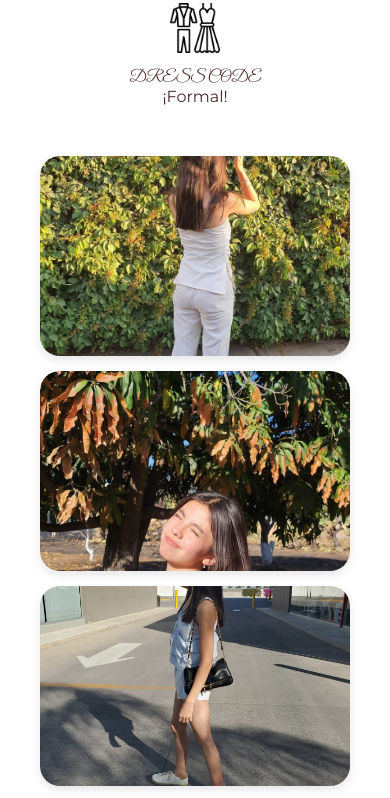
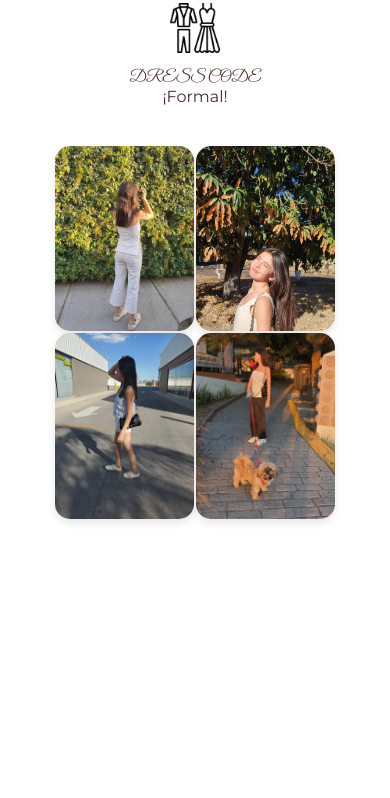
Before and after one commit to UlisesRamos20/mis_XV_AGJ, a plain HTML site: page index.html in a window 390 px wide. Shown: the part 1266-2064 px from the top of the page. After the commit the page ends 1825 px from the top, so only its background shows below. Drawn offline with Linux system fonts and the light colour scheme.

Commit message:
1st collage test
This test the simetry of the images in the mobile view

```diff
--- a/index.html
+++ b/index.html
@@ -172,36 +172,30 @@
       }
 
       .collage {
-        margin: 50px auto;
+        margin: 40px auto;
         text-align: center;
-        max-width: 800px;
-        padding: 0 20px;
+        max-width: 280px;
       }
 
       .titulo-collage {
         font-family: 'Great Vibes', cursive;
-        font-size: 32px;
+        font-size: 28px;
         color: #4a2c2a;
-        margin-bottom: 20px;
+        margin-bottom: 15px;
       }
 
       .collage-grid {
         display: grid;
-        grid-template-columns: repeat(auto-fit, minmax(160px, 1fr));
-        gap: 15px;
+        grid-template-columns: repeat(2, 1fr);
+        gap: 2px;
       }
 
       .collage-grid img {
         width: 100%;
-        border-radius: 20px;
+        height: auto;
+        border-radius: 15px;
+        box-shadow: 0 4px 8px rgba(0,0,0,0.1);
         object-fit: cover;
-        height: 200px;
-        box-shadow: 0 4px 10px rgba(0,0,0,0.1);
-        transition: transform 0.3s ease;
-      }
-
-      .collage-grid img:hover {
-        transform: scale(1.03);
       }
 
   </style>
```
